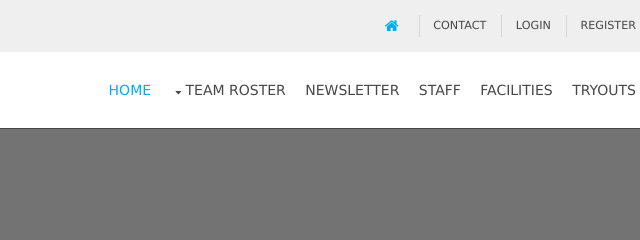
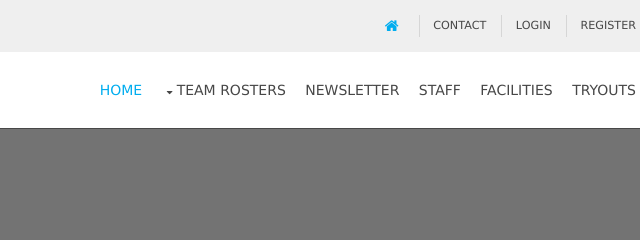
Before and after one commit to moakrotrion/omusoccerclub, a plain HTML site: page index.html in a window 1280 px wide. Shown: the top 240 px of the page, 493-1133 px from the left. Drawn offline with Linux system fonts and the light colour scheme.

Commit message:
Minor changes

```diff
--- a/index.html
+++ b/index.html
@@ -59,7 +59,7 @@ Licence URI: https://www.os-templates.com/template-terms
             <li><a href="pages/basic-grid.html">Basic Grid</a></li>
           </ul>
         </li> -->
-        <li><a class="drop" href="#">Team Roster</a>
+        <li><a class="drop" href="#">Team Rosters</a>
           <ul>
             <li><a href="#">U10 Juventus</a></li>
             <li><a href="#">U12 Roma</a></li>
```
